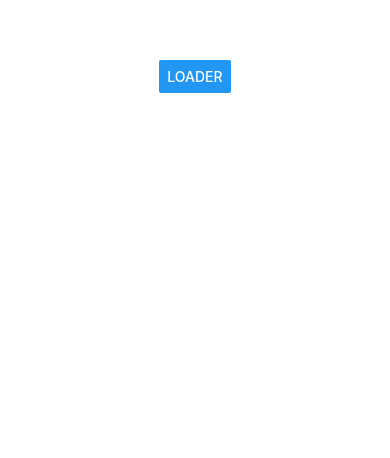
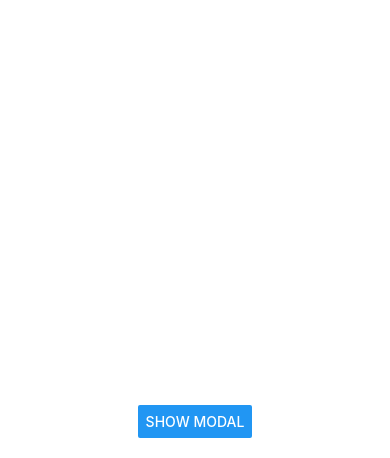
Before and after one commit to pushitchaudhary/react-native_with_Code_Step_by_Step, a React Native app: screen / in a window 390 px wide. Shown: the part 386-844 px from the top of the page. Built offline with nearby package versions, Linux system fonts and the light colour scheme.

Commit message:
modal with animation

```diff
--- a/App.js
+++ b/App.js
@@ -1,34 +1,29 @@
 import React, { useState , Component, useEffect} from "react";
 
-import { View,Text, StyleSheet, Button ,ActivityIndicator, TouchableHighlight, TouchableOpacity } from "react-native";
+import { View,Text, StyleSheet, Button , Modal } from "react-native";
 
 
 const App = ()=>{
 
-  const [display, setDisplay] = useState(false)
-
-  const runFun = ()=>{
-    setDisplay(true)
-
-    setTimeout(()=>{
-      setDisplay(false)
-    },3000)
-  }
+  const [show, setShow] = useState(false)
 
   return(
     <View style={style.mainBox}>
 
-      {/* Method 1 */}
-      {/* <ActivityIndicator size={'large'} animating={display} color={'red'} /> */}
 
-      {/* Method 2 */}
-      {
-        display ?  <ActivityIndicator size={'large'} animating={display} color={'green'} /> : null
-      }
-
-      <Button title='loader' onPress={()=>runFun()} />
+      <Modal transparent={true} visible={show} animationType = 'slide'>
+        <View style={style.modalView}>
+          <View style={style.modalViewText}>
+            <Text>This is pushit chaudhary</Text>
+            <Button title="close Modal" onPress={()=>setShow(false)}></Button>
+          </View>
+        </View>
+      </Modal>
 
 
+    <View style={style.showModal}>
+      <Button title="Show Modal" onPress={()=>setShow(true)}></Button>
+    </View>
     </View>
   )
 
@@ -40,12 +35,30 @@ const style = StyleSheet.create({
     marginTop : 80,
     textAlign : 'center',
     alignItems : 'center',
-    justifyContent : 'center'
+    justifyContent : 'center',
   },
 
   text : {
     fontSize : 20,
     marginTop : 30
+  },
+
+  showModal : {
+    flex : 1,
+    justifyContent : 'flex-end',
+    marginBottom : 20,
+  },
+  modalView :{
+    justifyContent : 'center',
+    alignItems : 'center',
+    textAlign : 'center',
+    flex : 1,
+  },
+  modalViewText : {
+    backgroundColor : 'yellow',
+    padding : 60,
+    justifyContent : 'center',
+    textAlign : 'center'
   }
 
 })
```
